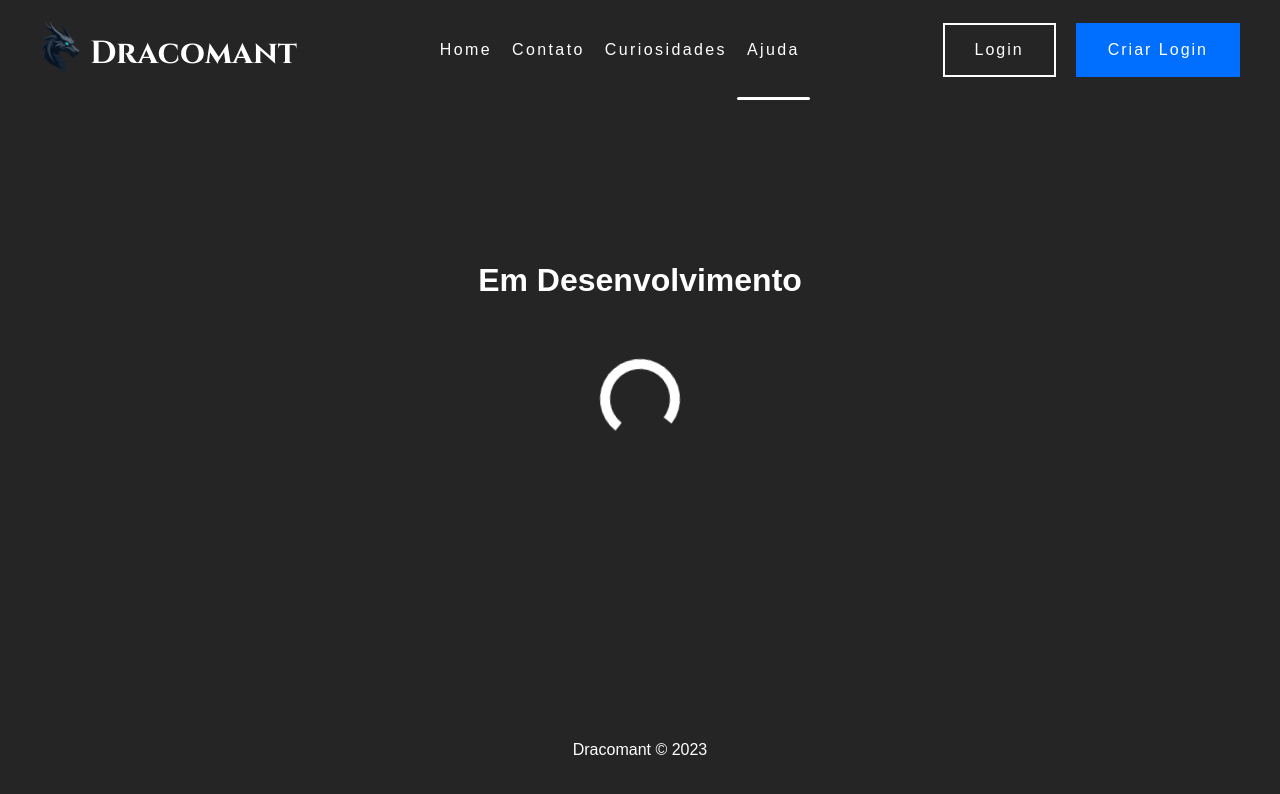
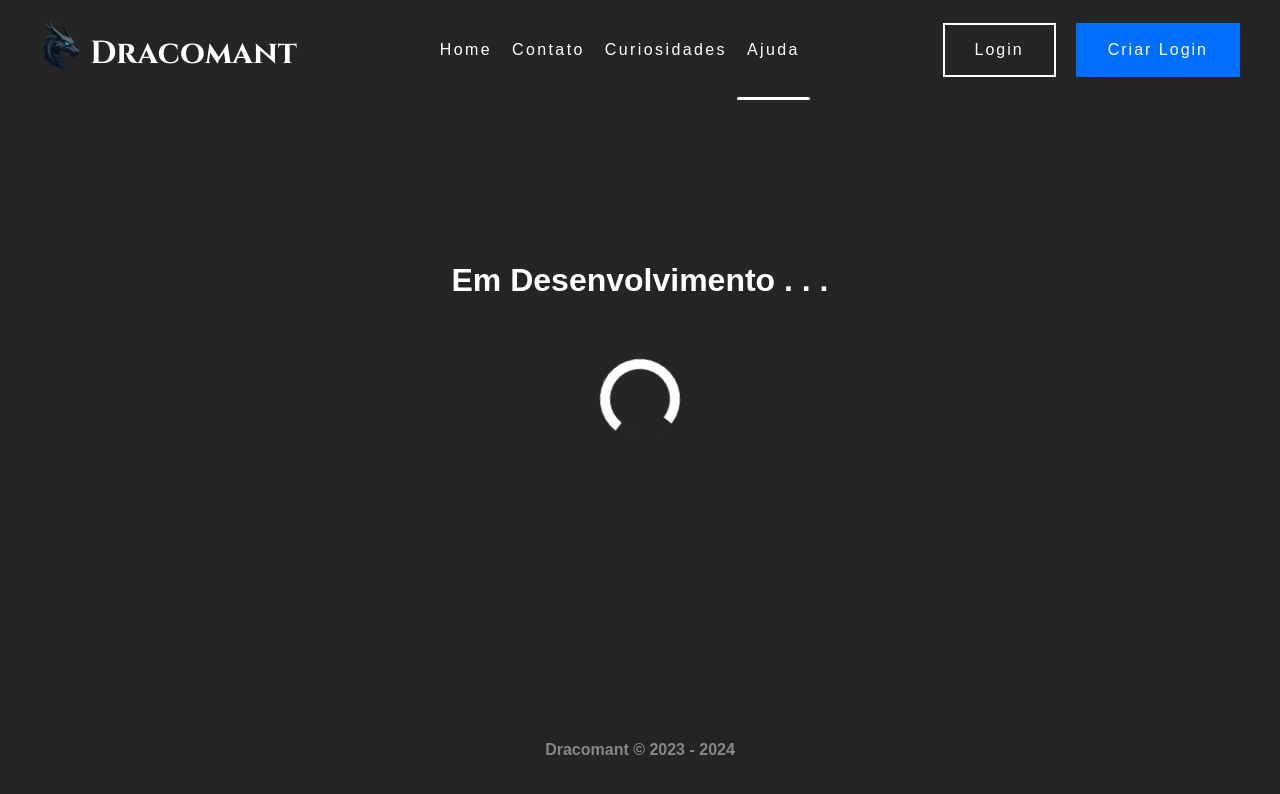
Before and after one commit to Kinz2901/Dracomant-React, a React (Vite) app: page /ajuda in a window 1280 px wide. Shown: the top 794 px of the page. Built offline with nearby package versions, Linux system fonts and the light colour scheme.

Commit message:
fiz animação de brilho no footer

```diff
--- a/src/Components/Desenvolvimento/index.jsx
+++ b/src/Components/Desenvolvimento/index.jsx
@@ -4,7 +4,7 @@ import styles from "./index.module.css";
 export default function Desenvolvimento() {
   return (
     <div className={styles.content}>
-      <h1 className={styles.h1}>Em Desenvolvimento</h1>
+      <h1 className={styles.h1}>Em Desenvolvimento . . .</h1>
       <Loading/>
     </div>
   );
--- a/src/Components/Footer/index.jsx
+++ b/src/Components/Footer/index.jsx
@@ -1,9 +1,12 @@
 import styles from "./index.module.css";
 
 export default function Footer() {
+  const today = new Date()
+  const year = today.getFullYear()
+
   return (
     <footer className={styles.footer}>
-      <p>Dracomant &copy; 2023</p>
+      <p>Dracomant &copy; 2023 - {year}</p>
     </footer>
   );
 }
--- a/src/Components/Footer/index.module.css
+++ b/src/Components/Footer/index.module.css
@@ -8,3 +8,60 @@ footer {
   height: 100px;
   background-color: var(--bg-color);
 }
+
+.footer p {
+  padding: 12px 48px;
+  background: linear-gradient(to right, #9f9f9f 0, #fff 10%, #868686 20%);
+  background-position: 0;
+  background-clip: text;
+  -webkit-text-fill-color: transparent;
+  animation: shine 3s infinite linear;
+  font-weight: 600;
+  text-decoration: none;
+  white-space: nowrap;
+}
+
+@-moz-keyframes shine {
+  0% {
+    background-position: 0;
+  }
+  60% {
+    background-position: 236px;
+  }
+  100% {
+    background-position: 236px;
+  }
+}
+@-webkit-keyframes shine {
+  0% {
+    background-position: 0;
+  }
+  60% {
+    background-position: 236px;
+  }
+  100% {
+    background-position: 236px;
+  }
+}
+@-o-keyframes shine {
+  0% {
+    background-position: 0;
+  }
+  60% {
+    background-position: 236px;
+  }
+  100% {
+    background-position: 236px;
+  }
+}
+@keyframes shine {
+  0% {
+    background-position: 0;
+  }
+  60% {
+    background-position: 236px;
+  }
+  100% {
+    background-position: 236px;
+  }
+}
```
